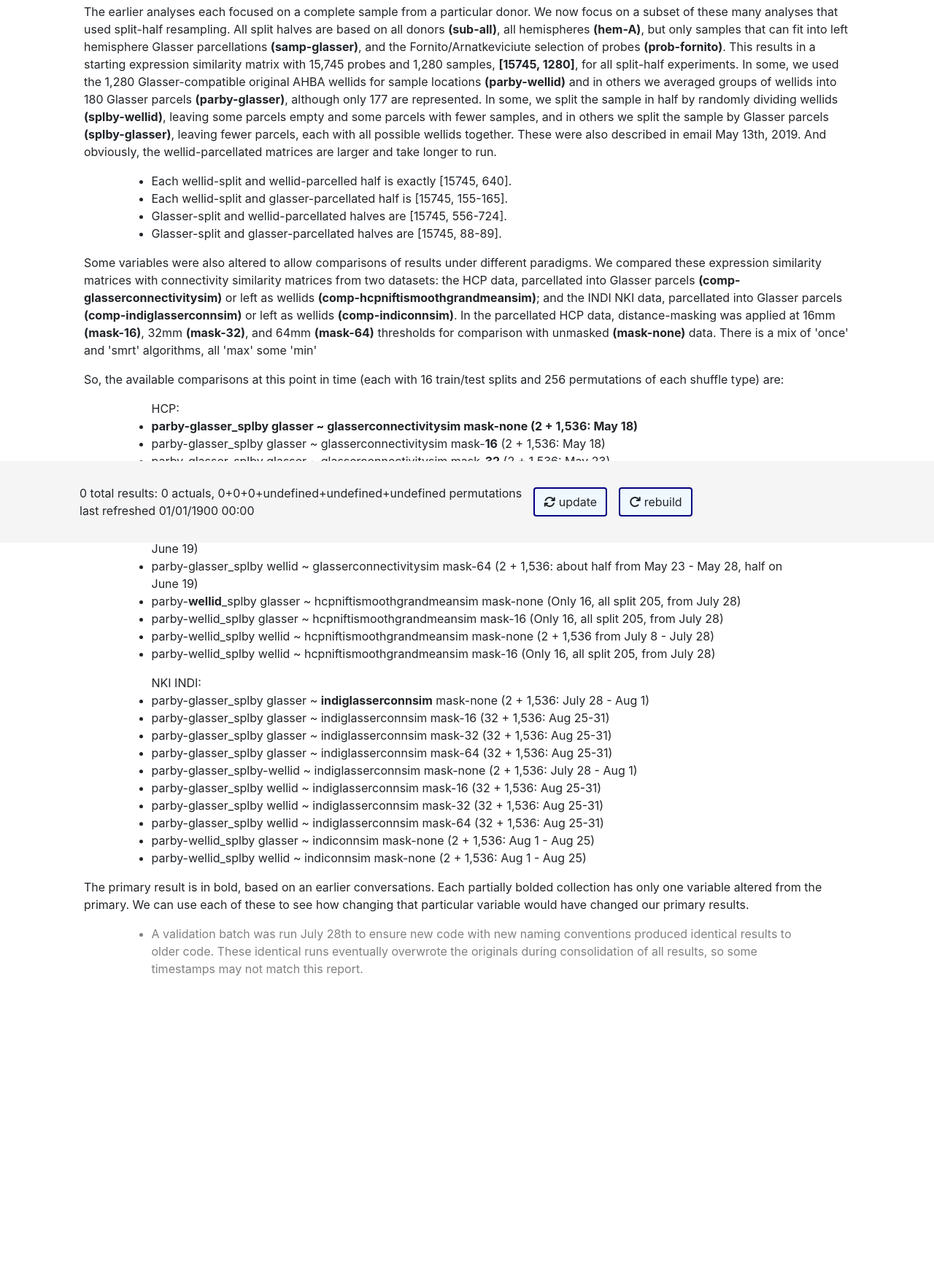
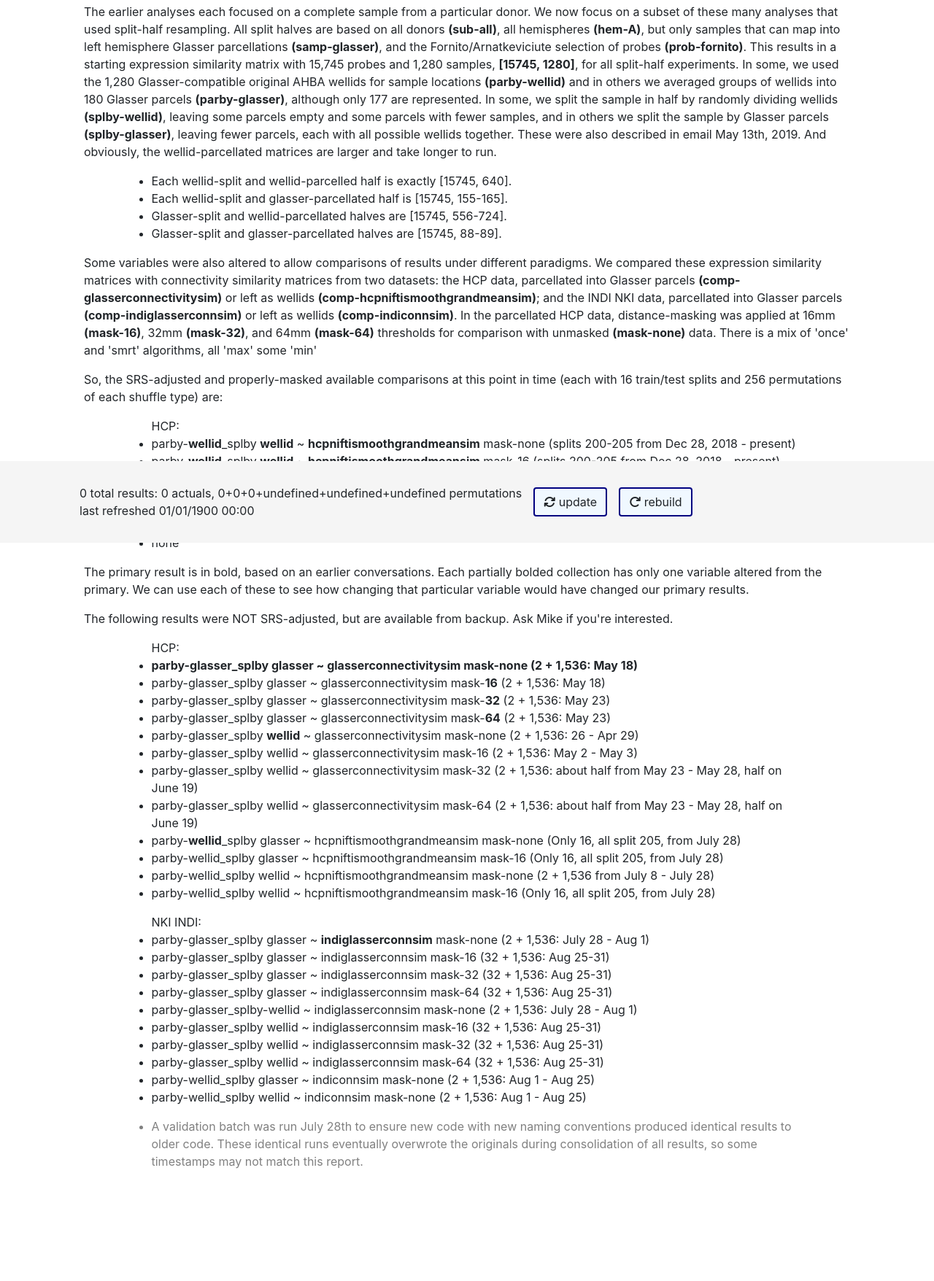
Before and after one commit to mfschmidt/ge_data_manager, a Django app: page /gedata/ in a window 1280 px wide. Shown: the part 56-1812 px from the top of the page at 73% size. Before the commit the page ends 1394 px from the top, so only its background shows below. Run offline with Django 3.2, Linux system fonts and the light colour scheme; data that the repository does not hold is empty; parts of the project's set-up code (start-up, migrations or seed data) failed here and were passed over; some libraries are stand-ins or nearby versions.

Commit message:
insert corrected SRS-adjusted results to the description, nulled out everything else

```diff
--- a/gedata/templates/gedata/index.html
+++ b/gedata/templates/gedata/index.html
@@ -8,7 +8,7 @@
 
     <p> The earlier analyses each focused on a complete sample from a particular donor. We now focus on a subset of these many analyses that used split-half resampling.
         All split halves are based on all donors <b>(sub-all)</b>, all hemispheres <b>(hem-A)</b>,
-        but only samples that can fit into left hemisphere Glasser parcellations <b>(samp-glasser)</b>, and the Fornito/Arnatkeviciute selection of probes <b>(prob-fornito)</b>.
+        but only samples that can map into left hemisphere Glasser parcellations <b>(samp-glasser)</b>, and the Fornito/Arnatkeviciute selection of probes <b>(prob-fornito)</b>.
         This results in a starting expression similarity matrix with 15,745 probes and 1,280 samples, <b>[15745, 1280]</b>, for all split-half experiments.
         In some, we used the 1,280 Glasser-compatible original AHBA wellids for sample locations <b>(parby-wellid)</b>
         and in others we averaged groups of wellids into 180 Glasser parcels <b>(parby-glasser)</b>, although only 177 are represented.
@@ -29,7 +29,23 @@
         was applied at 16mm <b>(mask-16)</b>, 32mm <b>(mask-32)</b>, and 64mm <b>(mask-64)</b>
         thresholds for comparison with unmasked <b>(mask-none)</b> data. There is a mix of 'once' and 'smrt' algorithms, all 'max' some 'min'
     </p>
-    <p> So, the available comparisons at this point in time (each with 16 train/test splits and 256 permutations of each shuffle type) are:
+    <p> So, the SRS-adjusted and properly-masked available comparisons at this point in time
+        (each with 16 train/test splits and 256 permutations of each shuffle type) are:
+    </p>
+
+    <ul>HCP:
+        <li>parby-<b>wellid</b>_splby <b>wellid</b> ~ <b>hcpniftismoothgrandmeansim</b>  mask-none (splits 200-205 from Dec 28, 2018 - present)</li>
+        <li>parby-<b>wellid</b>_splby <b>wellid</b> ~ <b>hcpniftismoothgrandmeansim</b>  mask-16 (splits 200-205 from Dec 28, 2018 - present)</li>
+        <li>parby-<b>wellid</b>_splby <b>wellid</b> ~ <b>hcpniftismoothgrandmeansim</b>  mask-32 (splits 200-205 from Dec 28, 2018 - present)</li>
+        <li>parby-<b>wellid</b>_splby <b>wellid</b> ~ <b>hcpniftismoothgrandmeansim</b>  mask-64 (splits 200-205 from Dec 28, 2018 - present)</li>
+    </ul>
+    <ul>NKI INDI:
+        <li>none</li>
+    </ul>
+    <p> The primary result is in bold, based on an earlier conversations. Each partially bolded collection has only one variable altered from the primary.
+        We can use each of these to see how changing that particular variable would have changed our primary results.
+    </p>
+    <p> The following results were NOT SRS-adjusted, but are available from backup. Ask Mike if you're interested.
     </p>
 
     <ul>HCP:
@@ -58,9 +74,6 @@
         <li>parby-wellid_splby glasser ~ indiconnsim  mask-none  (2 + 1,536: Aug 1 - Aug 25)</li>
         <li>parby-wellid_splby wellid ~ indiconnsim  mask-none  (2 + 1,536: Aug 1 - Aug 25)</li>
     </ul>
-    <p> The primary result is in bold, based on an earlier conversations. Each partially bolded collection has only one variable altered from the primary.
-        We can use each of these to see how changing that particular variable would have changed our primary results.
-    </p>
     <ul style="color: gray;">
         <li>A validation batch was run July 28th to ensure new code with new naming conventions produced identical results to older code.
             These identical runs eventually overwrote the originals during consolidation of all results, so some timestamps may not match this report.
```
